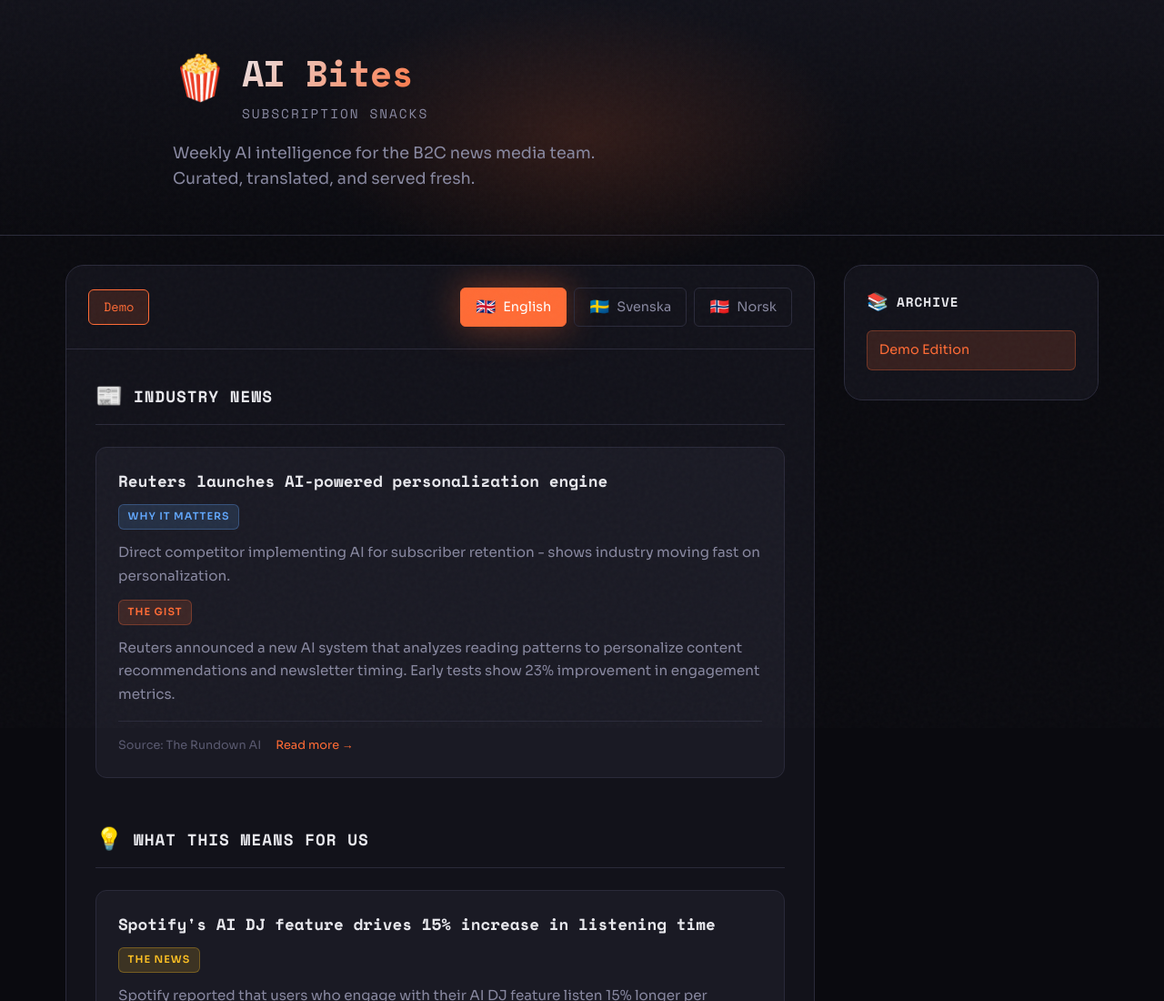
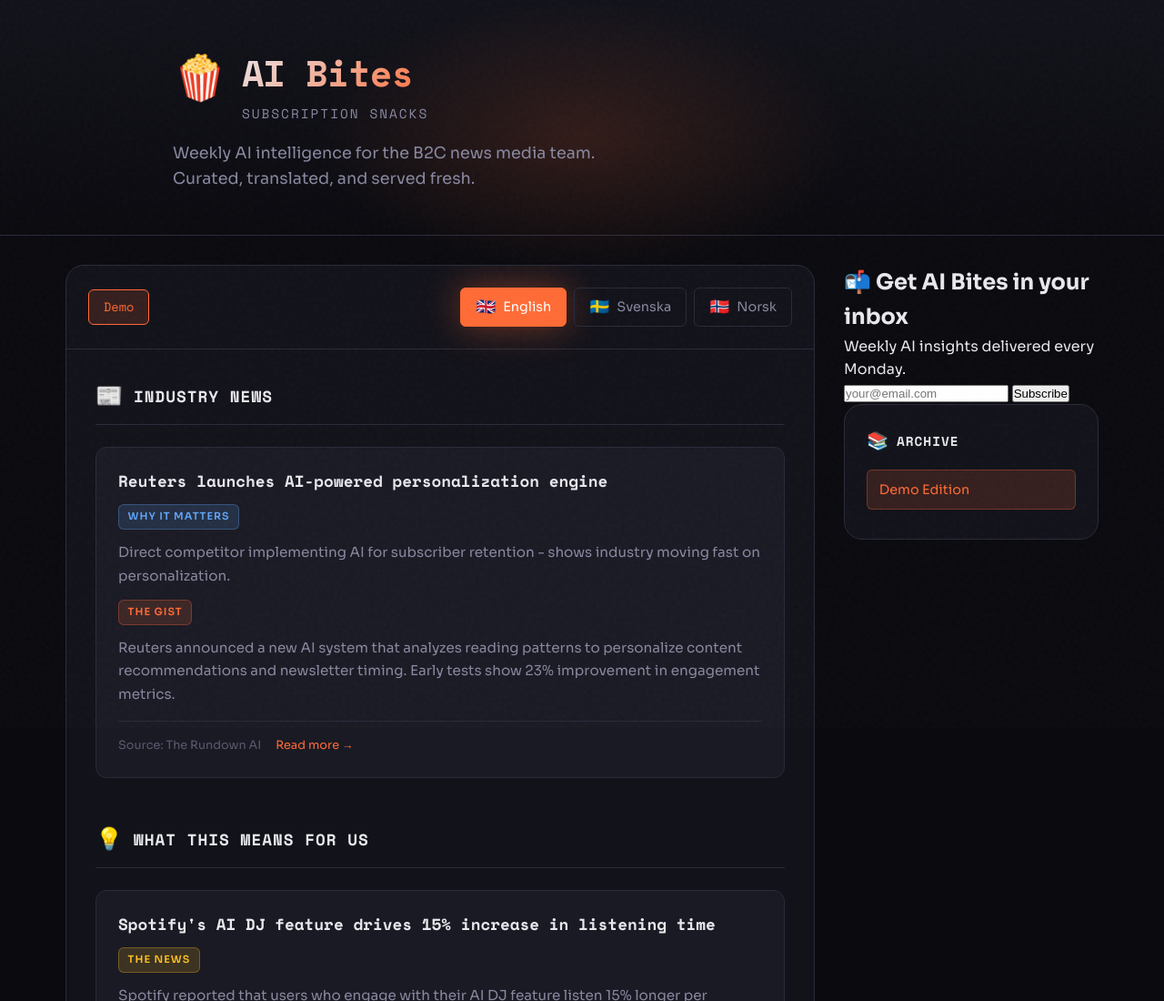
Before and after one commit to gundersenerik/ai-bites, a website: page index.html in a window 1280 px wide. Shown: the top 1100 px of the page at 91% size. Drawn offline with nearby package versions, Linux system fonts and the light colour scheme; no server answers.

Commit message:
Update index.html

```diff
--- a/index.html
+++ b/index.html
@@ -7,7 +7,7 @@
     <link rel="preconnect" href="https://fonts.googleapis.com">
     <link rel="preconnect" href="https://fonts.gstatic.com" crossorigin>
     <link href="https://fonts.googleapis.com/css2?family=Space+Mono:wght@400;700&family=Sora:wght@300;400;500;600;700&display=swap" rel="stylesheet">
-    <link rel="stylesheet" href="style.css">
+    <link rel="stylesheet" href="style.css?v=2">
 </head>
 <body>
     <div class="grain-overlay"></div>
@@ -53,7 +53,32 @@
             </div>
         </div>
 
-        <aside class="archive-section">
+        <aside class="sidebar">
+            <!-- Subscribe Box -->
+            <div class="subscribe-section">
+                <h2>
+                    <span class="subscribe-icon">📬</span>
+                    Get AI Bites in your inbox
+                </h2>
+                <p class="subscribe-description">Weekly AI insights delivered every Monday.</p>
+                <form id="subscribe-form" class="subscribe-form">
+                    <input
+                        type="email"
+                        id="subscribe-email"
+                        placeholder="your@email.com"
+                        required
+                        autocomplete="email"
+                    >
+                    <button type="submit" id="subscribe-btn">
+                        <span class="btn-text">Subscribe</span>
+                        <span class="btn-loading" style="display: none;">...</span>
+                    </button>
+                </form>
+                <p id="subscribe-message" class="subscribe-message"></p>
+            </div>
+
+            <!-- Archive Section -->
+            <div class="archive-section">
                 <h2>
                     <span class="archive-icon">📚</span>
                     Archive
@@ -61,6 +86,7 @@
                 <ul class="archive-list" id="archive-list">
                     <li class="archive-loading">Loading archive...</li>
                 </ul>
+            </div>
         </aside>
     </main>
 
@@ -68,6 +94,6 @@
         <p>Made with 🤖 for the CXM team</p>
     </footer>
 
-    <script src="script.js"></script>
+    <script src="script.js?v=2"></script>
 </body>
 </html>
```
Lines whose indentation alone changed are shown as unchanged.
